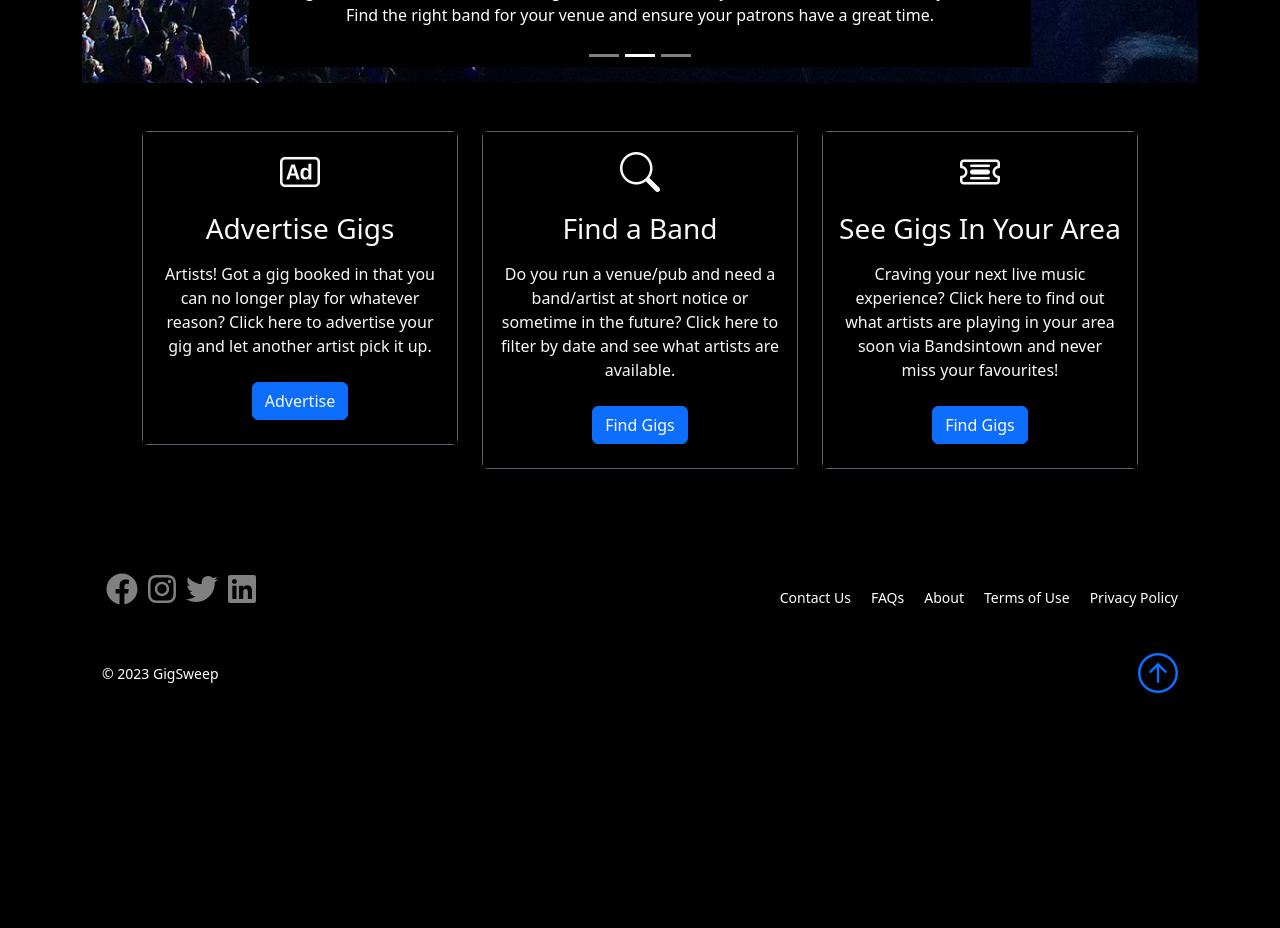
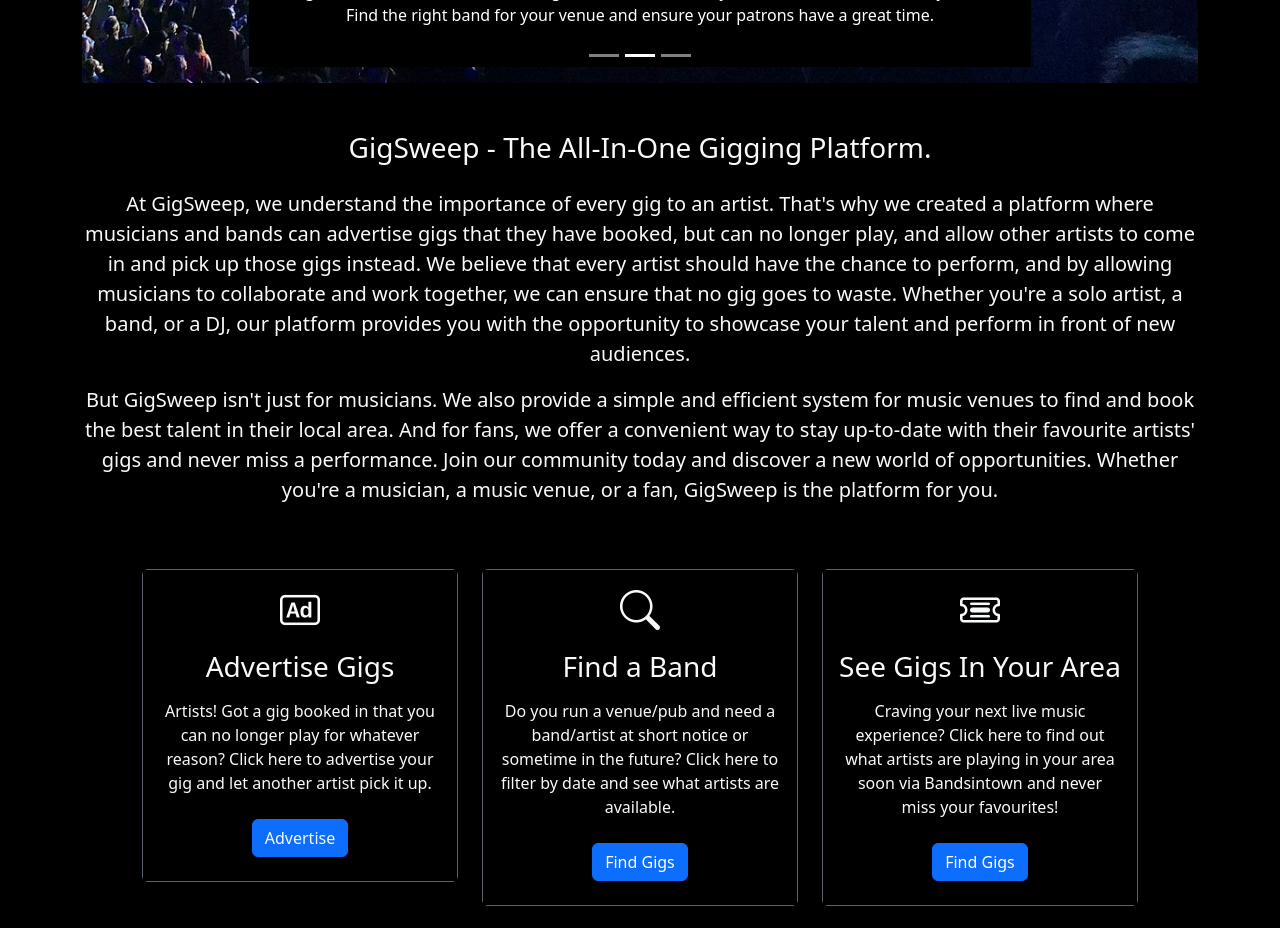
Before and after one commit to joshthomas98/gig_mania_frontend, a React (Create React App) app: page / in a window 1280 px wide. Shown: the part 1080-2008 px from the top of the page. Before the commit the page ends 1797 px from the top, so only its background shows below. Built offline with nearby package versions, Linux system fonts and the light colour scheme.

Commit message:
Added info section to homepage

```diff
--- a/src/pages/Homepage.js
+++ b/src/pages/Homepage.js
@@ -18,9 +18,33 @@
 
   return (
     <div>
-      {/* Showcase area displaying upcoming events by calling Bandsintown API */}
+      {/* Carousel section */}
       <section>
         <Carousel />
+      </section>
+
+      <section className="text-light text-center mt-5">
+        <h3 className="mb-4">GigSweep - The All-In-One Gigging Platform.</h3>
+        <p className="lead">
+          At GigSweep, we understand the importance of every gig to an artist.
+          That's why we created a platform where musicians and bands can
+          advertise gigs that they have booked, but can no longer play, and
+          allow other artists to come in and pick up those gigs instead. We
+          believe that every artist should have the chance to perform, and by
+          allowing musicians to collaborate and work together, we can ensure
+          that no gig goes to waste. Whether you're a solo artist, a band, or a
+          DJ, our platform provides you with the opportunity to showcase your
+          talent and perform in front of new audiences.
+        </p>
+        <p className="lead">
+          But GigSweep isn't just for musicians. We also provide a simple and
+          efficient system for music venues to find and book the best talent in
+          their local area. And for fans, we offer a convenient way to stay
+          up-to-date with their favourite artists' gigs and never miss a
+          performance. Join our community today and discover a new world of
+          opportunities. Whether you're a musician, a music venue, or a fan,
+          GigSweep is the platform for you.
+        </p>
       </section>
 
       {/* Info boxes section */}
--- a/src/pages/SignIn.js
+++ b/src/pages/SignIn.js
@@ -12,7 +12,7 @@
     };
 
     const response = await fetch(
-      `http://localhost:8000/bands/validate/${email}/${password}/`,
+      `http://localhost:8000/bands/validate/${email}/${password}`,
       {
         method: "POST",
         headers: { "Content-Type": "application/json" },
```
